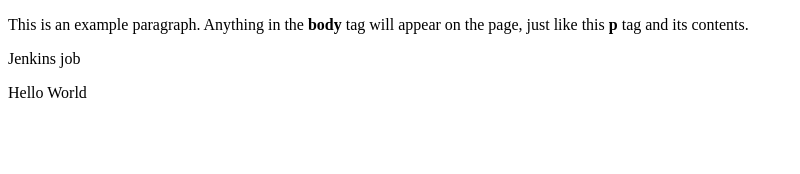
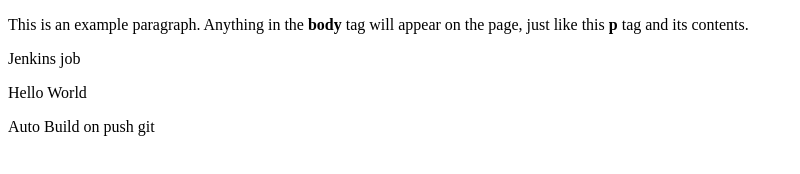
Before and after one commit to pronetware-it/jen-app, a plain HTML site: page index.html in a window 1280 px wide. Shown: the whole page, without its empty margins (0-800 px from the left). Drawn offline with Linux system fonts and the light colour scheme.

Commit message:
Added Date

```diff
--- a/index.html
+++ b/index.html
@@ -7,5 +7,6 @@
     <p>This is an example paragraph. Anything in the <strong>body</strong> tag will appear on the page, just like this <strong>p</strong> tag and its contents.</p>
     <p> Jenkins job</p>
     <p> Hello World</p>
+    <p> Auto Build on push git</p>
   </body>
 </html>
```
